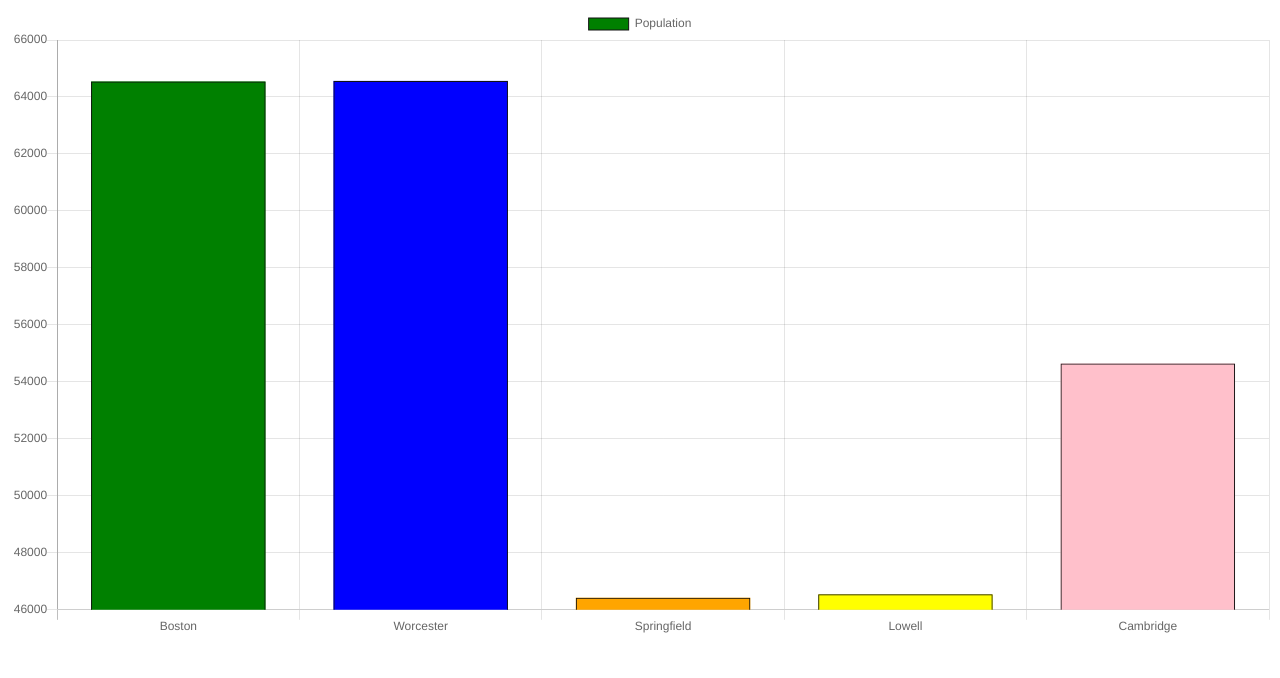
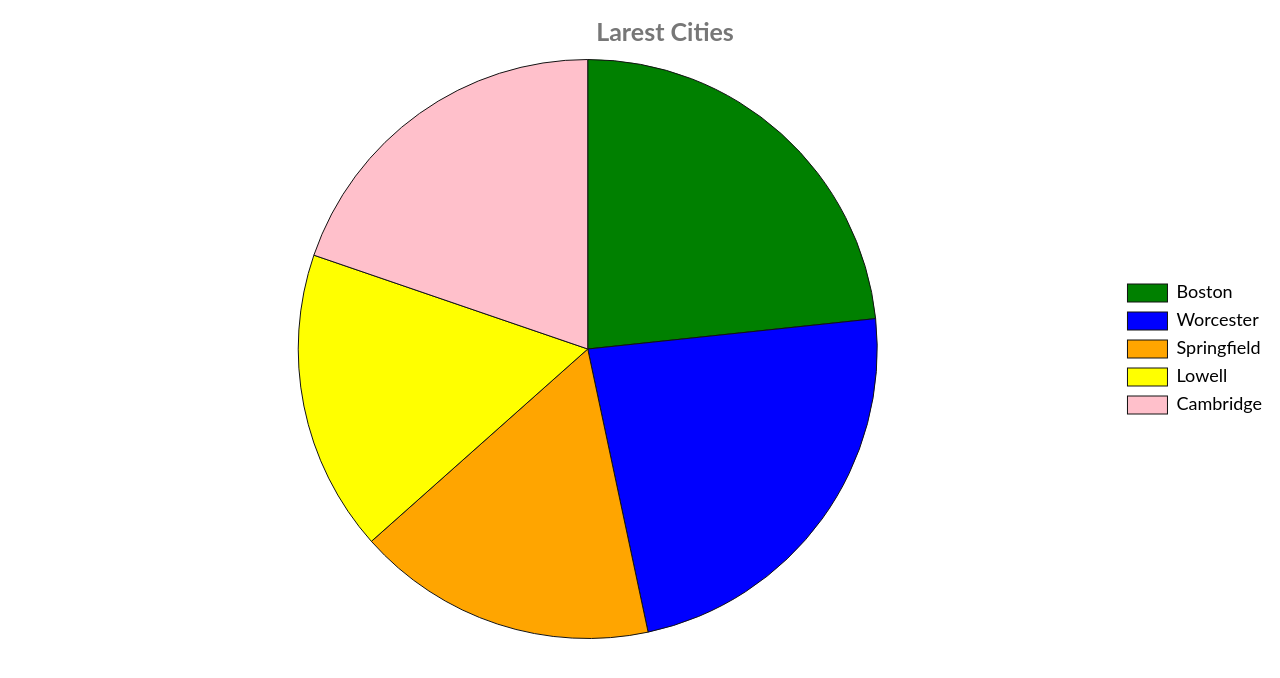
Before and after one commit to gujral1997/chartjs, a plain HTML site: page index.html in a window 1280 px wide. Drawn offline with nearby package versions, Linux system fonts and the light colour scheme.

Commit message:
chart created

```diff
--- a/index.html
+++ b/index.html
@@ -11,8 +11,14 @@
   </div>
   <script type="text/javascript">
     let myChart = document.getElementById('myChart').getContext('2d');
+
+    // Global Options
+    Chart.defaults.global.defaultFontFamily = 'Lato';
+    Chart.defaults.global.defaultFontSize = 18;
+    Chart.defaults.global.defaultFontColor = '#777';
+
     let masPopChart = new Chart(myChart, {
-      type:'bar', // bar,horixontal, pie, line, dognut, radar, polarArea
+      type:'pie', // bar,horixontal, pie, line, dognut, radar, polarArea
       data: {
         labels: ['Boston', 'Worcester', 'Springfield', 'Lowell', 'Cambridge'],
         datasets: [{
@@ -38,7 +44,31 @@
           hoverBorderColor: 'black'
         }]
       },
-      options: {}
+      options: {
+        title: {
+          display: true,
+          text: 'Larest Cities',
+          fontSize: 25
+        },
+        legend: {
+          display: true,
+          position: 'right',
+          labels: {
+            fontColor: 'black'
+          }
+        },
+        layout: {
+          padding: {
+            left: 50,
+            right: 0,
+            bottom: 0,
+            top: 0
+          }
+        },
+        tooltips: {
+        enabled: true
+        }
+      }
     });
   </script>
 </body>
```
